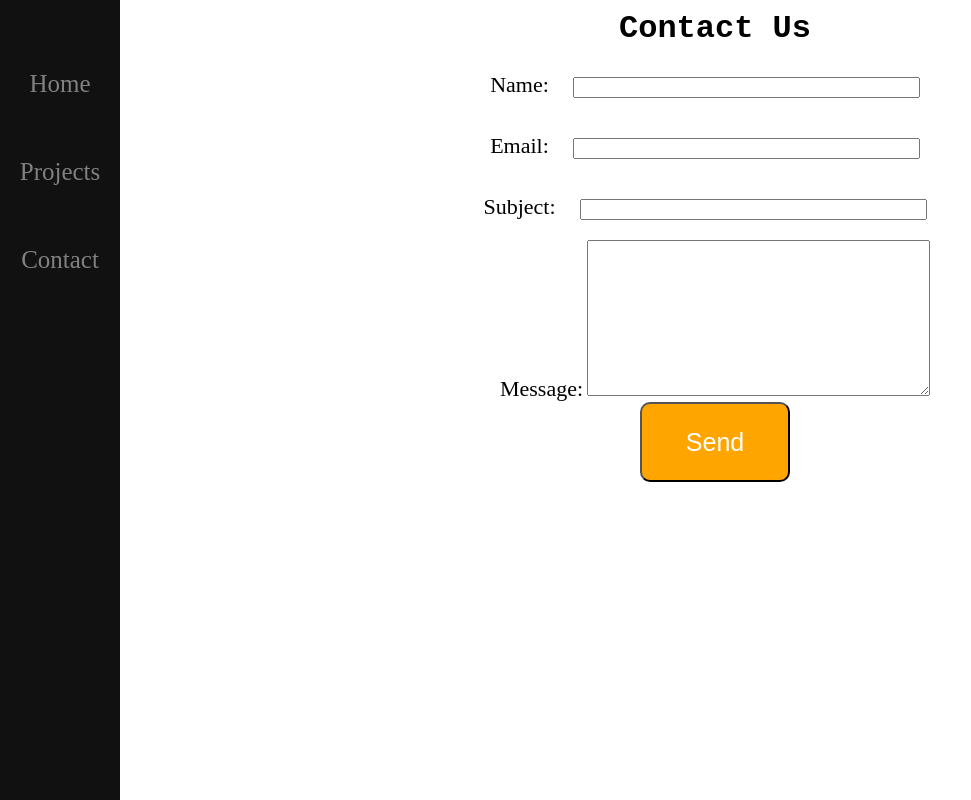
After one commit to Gson44/gsontech, a Django app: page /sent/ in a window 1280 px wide. The commit adds this page. Shown: the whole page, without its empty margins (0-971 px from the left). Run offline with Django 3.2, Linux system fonts and the light colour scheme.

Commit message:
add contact page

```diff
--- /dev/null
+++ b/pages/form.py
@@ -0,0 +1,7 @@
+from django import forms
+
+class ContactForm(forms.Form):
+    name = forms.CharField(required=True)
+    email = forms.EmailField(required=True)
+    subject = forms.CharField(required=True)
+    message = forms.CharField(widget=forms.Textarea, required=True)
--- /dev/null
+++ b/pages/static/css/email.css
@@ -0,0 +1,31 @@
+.emailContent{
+    padding-left:150px;
+    margin:auto;
+    text-align: center;
+}
+h1{
+    font-family: 'Courier New', Courier, monospace;
+    padding:10px;
+}
+input{
+    margin:20px;
+    width:30%;
+    height:25%;
+}
+
+label{
+    font-size: 22px;
+}
+
+button{
+    height:80px;
+    width:150px;
+    background-color:orange;
+    border-radius: 10px;
+    color:white;
+    font-size:25px;
+}
+button:hover{
+    color:black;
+    background-color:white;
+}
--- a/pages/static/css/index.css
+++ b/pages/static/css/index.css
@@ -121,5 +121,6 @@ li{
 @media only screen and (max-width: 600px) {
   body{
     width:200vw;
+    margin:auto;
   }
 }
--- /dev/null
+++ b/pages/templates/email/email_view.html
@@ -0,0 +1,15 @@
+{% extends 'home/base.html'%}
+{% load static %}
+{% block content %}
+  <div class='emailContent'>
+    <h1>Contact Us</h1>
+    <form method="post">
+      {% csrf_token %}
+      {{ form.as_p }}
+      <div class="form-actions">
+        <button type="submit">Send</button>
+      </div>
+    </form>
+  </div>
+
+{% endblock%}
--- a/pages/templates/home/base.html
+++ b/pages/templates/home/base.html
@@ -10,6 +10,7 @@
     <link rel="stylesheet" href="{% static 'css/projects_view.css' %}">
     <link rel="stylesheet" href="{% static 'css/web_view.css' %}">
     <link rel="stylesheet" href="{% static 'css/iot_view.css' %}">
+    <link rel="stylesheet" href="{% static 'css/email.css' %}">
     <title>GsonTech</title>
 </head>
 <body>
--- a/pages/templates/home/index.html
+++ b/pages/templates/home/index.html
@@ -2,7 +2,7 @@
 {% load static %}
 {% block content %}
     <div class="welcomeMainContent">
-        <div class="welcomeSection" style="background-image:linear-gradient( rgba(0, 0, 0, 0.5), rgba(0, 0, 0, 0.5) ),  url('{% static "images/welcome.jpg"%}')";>
+      <div class="welcomeSection" style="background-image:linear-gradient( rgba(0, 0, 0, 0.5), rgba(0, 0, 0, 0.5) ),  url('{% static "images/welcome.jpg"%}')";>
           <h2>CHALLENGES ARE WHAT
             MAKE LIFE INTERESTING. OVERCOMING
             THEM IS WHAT MAKES LIFE MEANINGFUL
--- a/pages/templates/home/navbar.html
+++ b/pages/templates/home/navbar.html
@@ -4,6 +4,7 @@
 
              <li>{% block nav-home %}<a href="{% url 'home' %}">Home</a>{% endblock %}</li>
              <li>{% block nav-project %}<a href="{% url 'projects' %}">Projects</a>{% endblock %}</li>
+             <li>{% block nav-contact %}<a href="{% url 'sent' %}">Contact</a>{% endblock %}</li>
           </ul>
        </div>
 
--- a/pages/urls.py
+++ b/pages/urls.py
@@ -6,5 +6,8 @@ urlpatterns = [
     path('',views.index, name="home"),
     path('projects/',views.projects_view, name="projects"),
     path('web/',views.web_view, name="web"),
-     path('iot/',views.iot_view, name="iot"),
+    path('iot/',views.iot_view, name="iot"),
+    path('sent/',views.send_view, name="sent"),
+    path('success/', views.successView, name='success'),
+
 ]
--- a/pages/views.py
+++ b/pages/views.py
@@ -1,5 +1,10 @@
 from django.shortcuts import render
 from django.http import HttpResponse
+from django.core.mail import send_mail
+from django.core.mail import send_mail, BadHeaderError
+from django.http import HttpResponse, HttpResponseRedirect
+from django.shortcuts import render, redirect
+from .form import ContactForm
 
 def index(request):
     return render(request, 'home/index.html')
@@ -12,3 +17,22 @@ def web_view(request):
 
 def iot_view(request):
     return render(request, 'iot/iot_view.html')
+
+def send_view(request):
+    if request.method == 'GET':
+        form = ContactForm()
+    else:
+        form = ContactForm(request.POST)
+        if form.is_valid():
+            subject = form.cleaned_data['subject']
+            from_email = form.cleaned_data['from_email']
+            message = form.cleaned_data['message']
+            try:
+                send_mail(subject, message, from_email, ['garec001@fiu.edu'])
+            except BadHeaderError:
+                return HttpResponse('Invalid header found.')
+            return redirect('success')
+    return render(request, "email/email_view.html", {'form': form})
+
+def successView(request):
+    return HttpResponse('Success! Thank you for your message.')
```
Also changed, not shown: gsontech/settings.py (+7 -0 lines).
